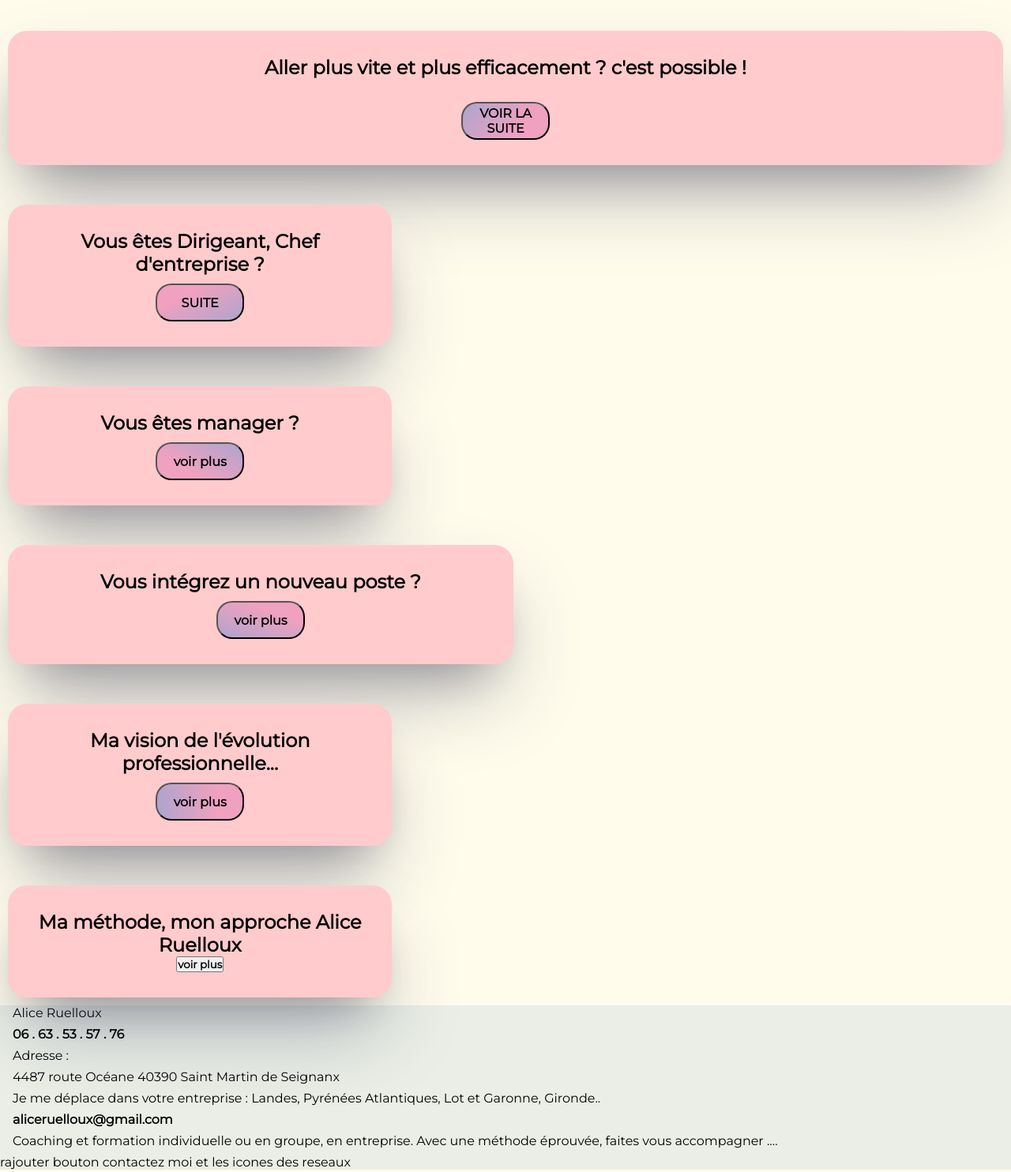
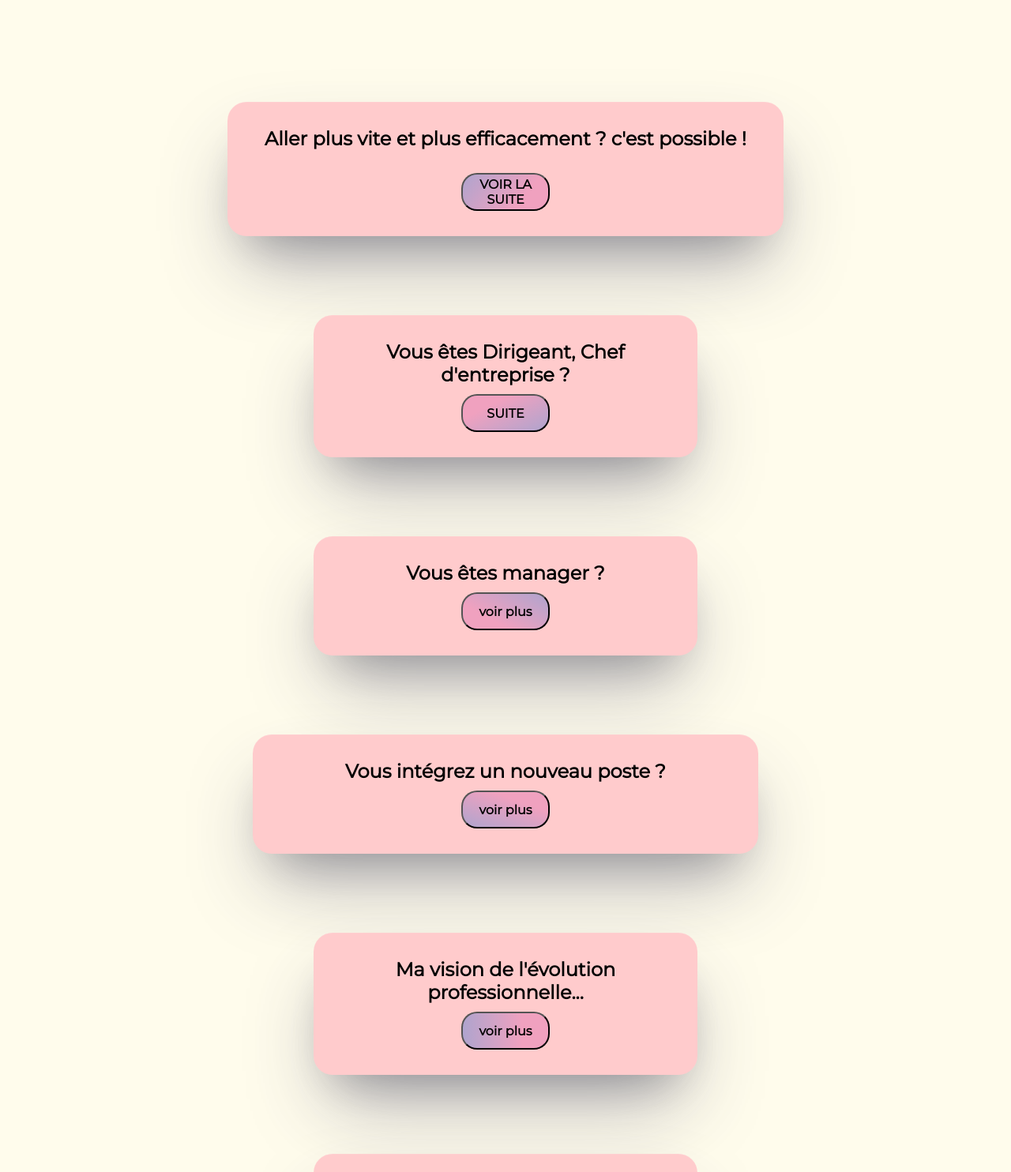
Before and after one commit to binraw/sitecoach, a plain HTML site: page dossier.html/index.html in a window 1280 px wide. Shown: the part 650-2134 px from the top of the page at 79% size. Drawn offline with Linux system fonts and the light colour scheme.

Commit message:
changement sur les article index

```diff
--- a/dossier.css/style.css
+++ b/dossier.css/style.css
@@ -585,10 +585,10 @@ a h1 {
     background-color: #FFCBCC;
     padding: 2rem;
     text-align: center;
-    max-width: 100%;
+    max-width: 50%;
     border-radius: 24px;
-    margin: 10px;
     box-shadow: #ffffff1a 0 1px 1px inset, #32325d66 0 50px 100px -20px, #0000004d 0 30px 60px -30px;
+    margin: 100px auto;
 
 }
 .fondbox1 p , .fondbox1 h3 {
@@ -617,9 +617,8 @@ a h1 {
     text-align: center;
     max-width: 33%;
     border-radius: 24px;
-    margin: 50px 10px;
     box-shadow: #ffffff1a 0 1px 1px inset, #32325d66 0 50px 100px -20px, #0000004d 0 30px 60px -30px;
-
+    margin: 100px auto;
 }
 
 .fondbox2 li , .fondbox2 h2 , .fondbox2 p {
@@ -647,9 +646,8 @@ a h1 {
     text-align: center;
     max-width: 33%;
     border-radius: 24px;
-    margin: 50px 10px;
     box-shadow: #ffffff1a 0 1px 1px inset, #32325d66 0 50px 100px -20px, #0000004d 0 30px 60px -30px;
-
+    margin: 100px auto;
 }
 .fondbox3 li ,  .fondbox3 h2, .fondbox3 h3 {
     color: #000000;
@@ -679,9 +677,8 @@ a h1 {
     text-align: center;
     max-width: 45%;
     border-radius: 24px;
-    margin: 10px;
     box-shadow: #ffffff1a 0 1px 1px inset, #32325d66 0 50px 100px -20px, #0000004d 0 30px 60px -30px;
-
+    margin: 100px auto;
 }
 .fondbox4 li ,  .fondbox4 h2 {
     color: #000000;
@@ -712,7 +709,7 @@ a h1 {
     text-align: center;
     max-width: 33%;
     border-radius: 24px;
-    margin: 50px 10px;
+    margin: 100px auto;
     box-shadow: #ffffff1a 0 1px 1px inset, #32325d66 0 50px 100px -20px, #0000004d 0 30px 60px -30px;
 }
 .fondbox5 p ,  .fondbox5 h2 {
@@ -744,15 +741,27 @@ a h1 {
     text-align: center;
     max-width: 33%;
     border-radius: 24px;
-    margin: 10px;
     box-shadow: #ffffff1a 0 1px 1px inset, #32325d66 0 50px 100px -20px, #0000004d 0 30px 60px -30px;
-
+    margin: 100px auto;
 }
 .fondbox6 p ,  .fondbox6 h2 {
     color: #000000;
 }
 .fondbox6 a {
     color: #2a66ad;
+}
+.span6{
+    width: 7em;
+    text-align: center;
+    margin-left: auto;
+    margin-right: auto;
+    height: 3em;
+    border-radius: 20px;
+    background: rgb(175,164,206);
+    background: linear-gradient(295deg, rgba(175,164,206,1) 0%, rgba(240,161,191,1) 70%);
+    font-size: 1em;
+    margin-top: 10px;
+
 }
 
 
```
